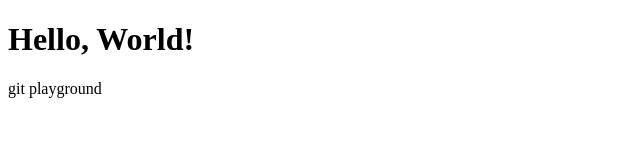
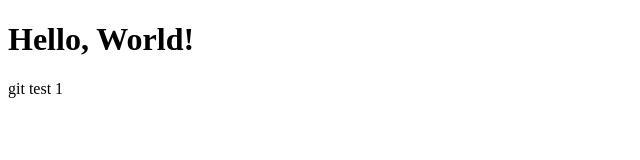
Before and after one commit to KaneLabs/git_playground, a plain HTML site: page index.html in a window 1280 px wide. Shown: the full height of the page, 0-640 px from the left. Drawn offline with Linux system fonts and the light colour scheme.

Commit message:
practice 1

```diff
--- a/index.html
+++ b/index.html
@@ -6,6 +6,6 @@
   </head>
   <body>
     <h1>Hello, World!</h1>
-    <p>git playground</p>
+    <p>git test 1</p>
   </body>
 </html>
```
